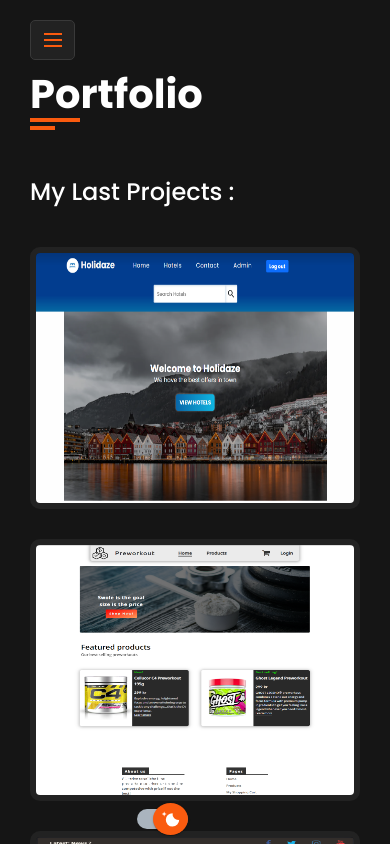
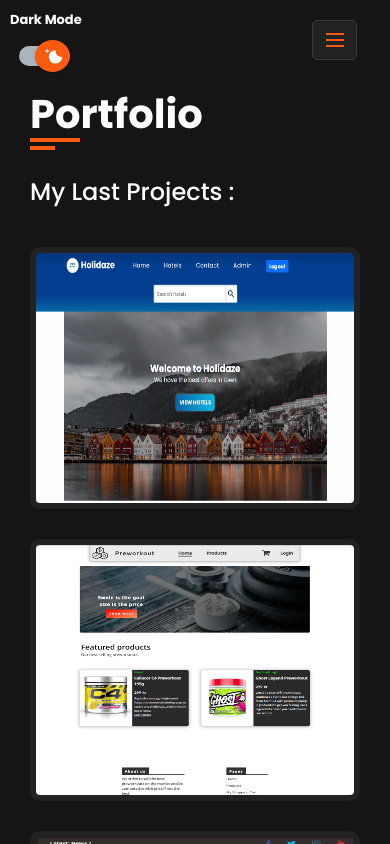
Before and after one commit to Matskrane/my-portfolio, a React (Create React App) app: page /projects in a window 390 px wide. Built offline with nearby package versions, Linux system fonts and the light colour scheme.

Commit message:
burger meny

```diff
--- a/src/styles/components/_sideBar.scss
+++ b/src/styles/components/_sideBar.scss
@@ -22,6 +22,7 @@
     flex: 0 0 100%;
     max-width: 100%;
     margin-bottom: 60px;
+    margin-top: 20px;
 }
 
 .section-title h2 {
--- a/src/styles/styles.css
+++ b/src/styles/styles.css
@@ -20,6 +20,7 @@
   flex: 0 0 100%;
   max-width: 100%;
   margin-bottom: 60px;
+  margin-top: 20px;
 }
 
 .section-title h2 {
@@ -840,8 +841,8 @@ img {
 
   .nav-toggler {
     display: flex;
-    left: 30px;
     z-index: 11;
+    left: 80%;
   }
 
   .section {
@@ -855,6 +856,8 @@ img {
 
   .label {
     font-size: 13px;
+    margin-top: 10px;
+    margin-left: 10px;
   }
 
   .switch label {
@@ -881,8 +884,6 @@ img {
   .switch {
     margin-left: 0;
     position: absolute;
-    bottom: 0;
-    width: 100%;
   }
 }
 @media (max-width: 767px) {
@@ -901,4 +902,8 @@ img {
   .contact .contact-info-item {
     margin-bottom: 10px;
   }
+
+  .section-title {
+    margin-bottom: 40px;
+  }
 }/*# sourceMappingURL=styles.css.map */
--- a/src/styles/styles.scss
+++ b/src/styles/styles.scss
@@ -123,8 +123,8 @@ img {
     }
     .nav-toggler {
         display: flex;
-        left: 30px;
         z-index: 11;
+        left: 80%;
     }
     .section {
         left: 0;
@@ -135,8 +135,9 @@ img {
     }
     .label {
         font-size: 13px;
+        margin-top: 10px;
+        margin-left: 10px;
     }
-
     .switch label {
         width: 120px;
     }
@@ -159,8 +160,6 @@ img {
     .switch {
         margin-left: 0;
         position: absolute;
-        bottom: 0;
-        width: 100%;
     }
 }
 @media(max-width:767px) {
@@ -178,4 +177,7 @@ img {
     .contact .contact-info-item {
         margin-bottom:  10px;
     }
+    .section-title {
+        margin-bottom: 40px;
+    }
 }
```
Also changed, not shown: 1 other file (tests, documents, lock files or other folders).
